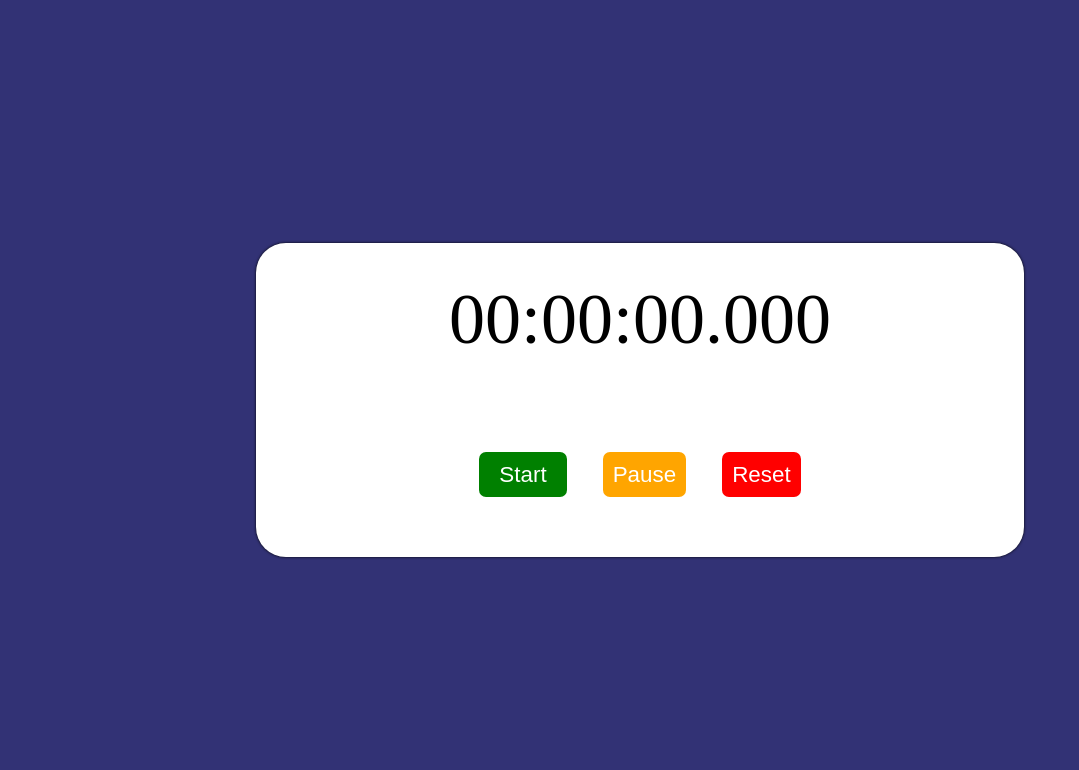
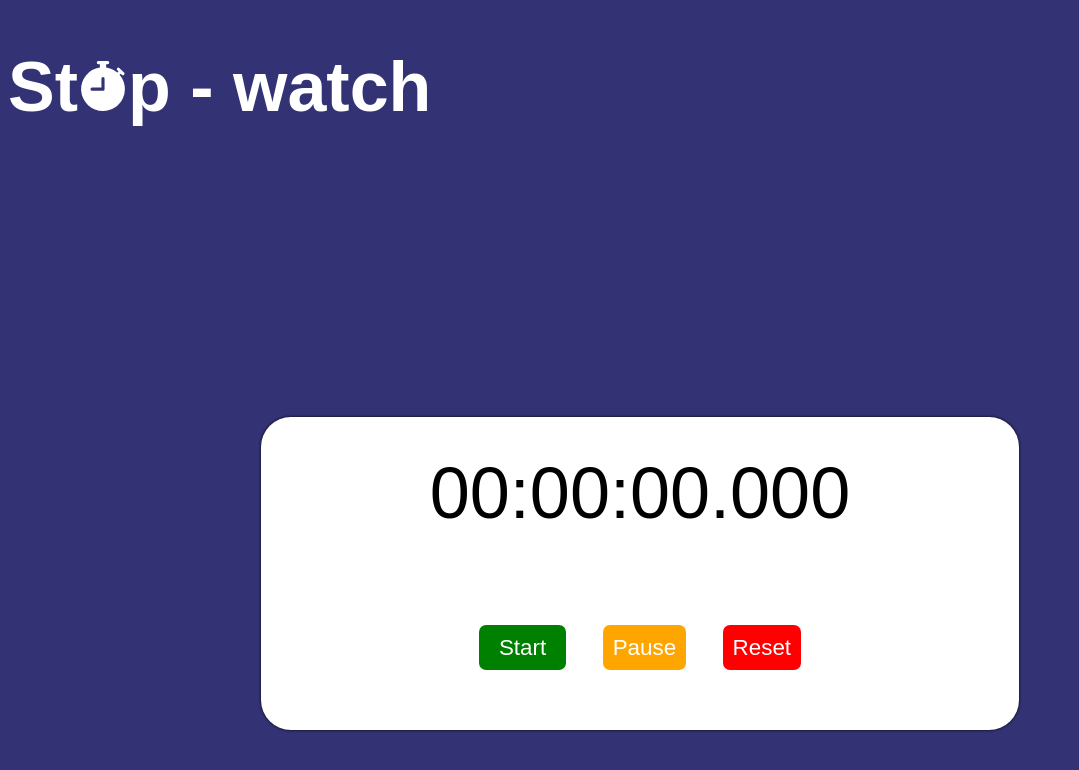
Before and after one commit to Victor-udenna/Stop-watch, a plain HTML site: page index.html in a window 1280 px wide. Shown: the whole page, without its empty margins (0-1079 px from the left). Drawn offline with Linux system fonts and the light colour scheme.

Commit message:
made design changes

```diff
--- a/index.html
+++ b/index.html
@@ -12,9 +12,16 @@
       crossorigin="anonymous"
     />
     <link rel="stylesheet" href="style.css" />
+    <link rel="preconnect" href="https://fonts.googleapis.com">
+<link rel="preconnect" href="https://fonts.gstatic.com" crossorigin>
     <!-- CSS only -->
   </head>
   <body>
+    <div class="header-container">
+      <h1 class="h1">St<span><img src="./images/stopwatch-fill.svg" alt="" class="watch"></span>p - <span class="watch">watch</span></h1>
+    </div>
+
+<div class="main-container">
   <div class="container">
     <div id="timer">00:00:00.000</div>
 
@@ -32,6 +39,7 @@
       </button>
     </div>
   </div>
+</div>
 
     <script src="project-4.js"></script>
     <!-- JavaScript Bundle with Popper -->
--- a/style.css
+++ b/style.css
@@ -1,11 +1,33 @@
 body{
-    height: 100vh;
     background-color: rgb(50, 50, 117);
+
+}
+
+.h1{
+    color: white;
+    font-size: 50px;
+    font-family: 'Quicksand', sans-serif;
+    font-weight: 700;
+
+}
+
+.main-container{
     display: flex;
     justify-content: center;
+    height: 100vh;
     align-items: center;
+    flex-direction: column;
     margin: 0;
     padding: 0;
+    font-family: 'Poppins', sans-serif;
+}
+
+img{
+    width: 30px;
+}
+
+.header-container{
+justify-self: top;
 }
 
 .container{
@@ -18,6 +40,9 @@ body{
 
 }
 
+/* .watch{
+   color: green;
+} */
 
 .buttons{
     text-align: center;
@@ -74,6 +99,23 @@ button span{
 
 
 
+
+@media screen and (min-width: 768px){
+
+    img{
+        width: 40px;
+    }
+
+    .h1{
+        font-size: 60px;
+    }
+
+}
+
+
+
+
+
 @media screen and (min-width: 1024px){
 
     .container{
@@ -96,6 +138,14 @@ button span{
         font-size: 72px;
     }
 
+    img{
+        width: 50px;
+    }
+
+    .h1{
+        font-size: 70px;
+    }
+
 
 
 
```
Also changed, not shown: images/stopwatch-fill.svg (added). Lines whose indentation alone changed are shown as unchanged.
